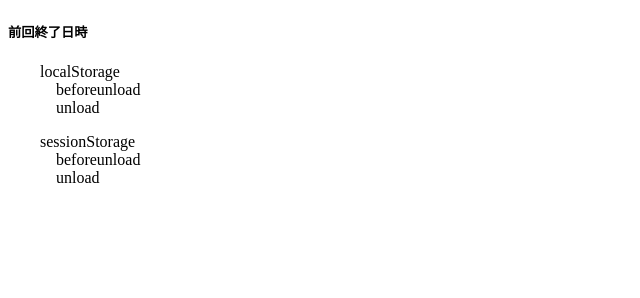
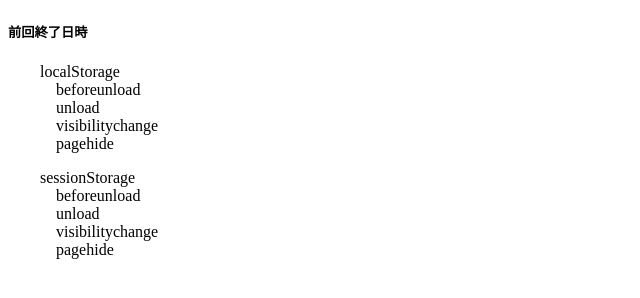
Before and after one commit to KadoTomohiro/unload, a plain HTML site: page index.html in a window 1280 px wide. Shown: the whole page, without its empty margins (0-640 px from the left). Drawn offline with Linux system fonts and the light colour scheme.

Commit message:
add  visibilitychange and pagehide event

```diff
--- a/index.html
+++ b/index.html
@@ -22,7 +22,7 @@
 </section>
 <script>
     const storages = ['localStorage', 'sessionStorage']
-    const eventNames = ['beforeunload', 'unload']
+    const eventNames = ['beforeunload', 'unload', ' visibilitychange','pagehide']
 
     const lastCloseSection = document.querySelector('#前回終了日時')
     for (let storageName of storages) {
```
